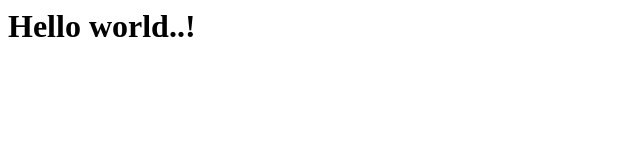
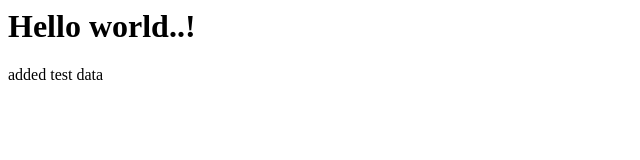
Before and after one commit to gyanstack/Gyanstack, a plain HTML site: page index.html in a window 1280 px wide. Shown: the full height of the page, 0-640 px from the left. Drawn offline with Linux system fonts and the light colour scheme.

Commit message:
added test data

```diff
--- a/index.html
+++ b/index.html
@@ -4,5 +4,6 @@
     </head>
     <body>
         <h1>Hello world..!</h1>
+        added test data
     </body>
     </html>
```
